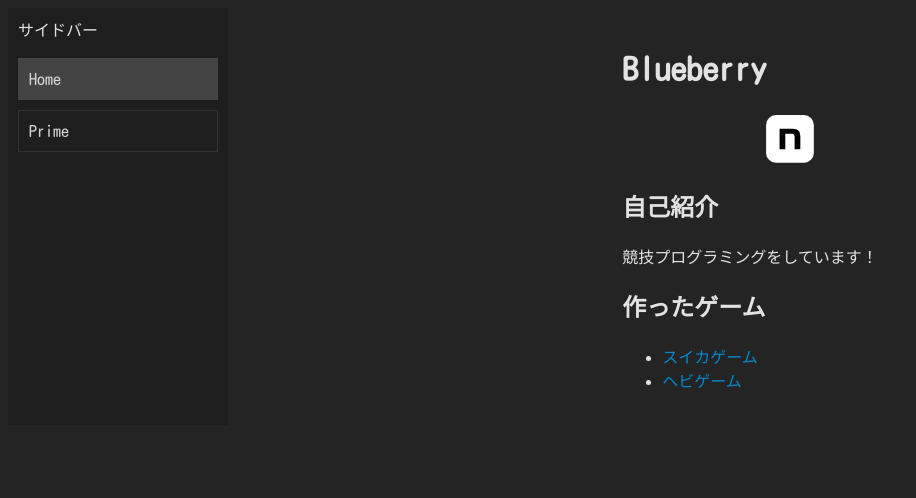
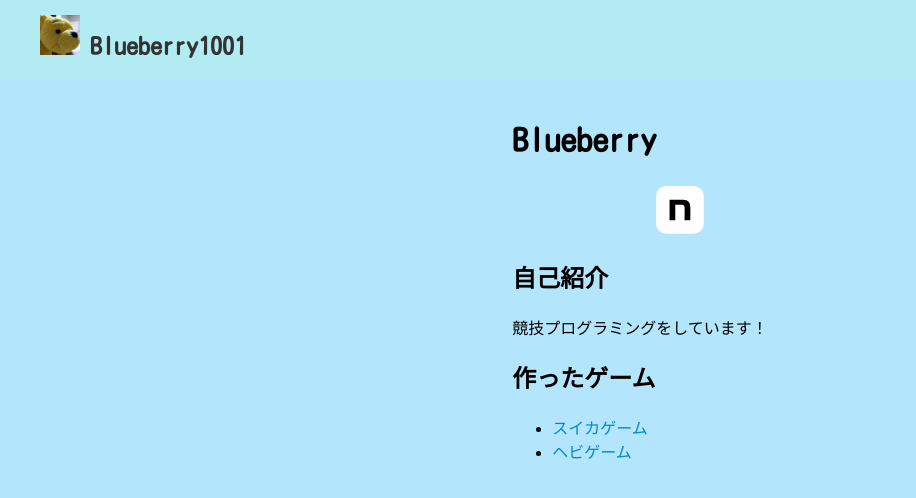
Before and after one commit to blueberry1001/blueberry1001.github.io, a React (Vite) app: page / in a window 1280 px wide. Shown: the top 498 px of the page, without its empty margins (0-916 px from the left). Built offline with nearby package versions, Linux system fonts and the light colour scheme; some icons are missing.

Commit message:
CSSなんもわからん　サイドバー削除、ヘッダー作成

```diff
--- a/src/AppRoutes.tsx
+++ b/src/AppRoutes.tsx
@@ -1,6 +1,6 @@
 import { HashRouter, Route, Routes } from "react-router-dom";
 
-import Sidebar from "./Sidebar";
+import Header from "./Header";
 import HomePage from "./routes/Home";
 import Page404 from "./routes/Page404";
 import PrimePage from "./routes/Prime";
@@ -8,9 +8,10 @@ import PrimePage from "./routes/Prime";
 const AppRoutes = () => {
   return (
     <div>
+      <Header />
       <HashRouter>
         <div className="wrapper">
-          <Sidebar />
+          {/* <Sidebar /> */}
           <div className="mainelement">
             <Routes>
               <Route element={<HomePage />} path="/" />
--- /dev/null
+++ b/src/Header.css
@@ -0,0 +1,46 @@
+/* ヘッダー全体のスタイル */
+header {
+  background-color: #b2ebf2; /* 背景色 */
+  padding: 15px 0; /* 上下の余白 */
+  width: 100%; /* 幅を100%にする */
+}
+
+/* ヘッダーの中身のスタイル */
+.header-inner {
+  display: flex; /* 横並びにする */
+  justify-content: space-between; /* 要素を左右に配置 */
+  align-items: center; /* 要素を上下中央に配置 */
+  max-width: 1200px; /* 最大幅 */
+  margin: 0 auto; /* 中央寄せ */
+  padding: 0 20px; /* 左右の余白 */
+}
+.site-title {
+  font-size: 24px; /* フォントサイズ */
+  font-weight: bold; /* 太字 */
+  color: #333; /* テキスト色 */
+}
+
+/* ロゴエリアのスタイル */
+.logo-area {
+  display: flex; /* 要素を横並びにする */
+  align-items: center; /* 要素を上下中央に配置 */
+}
+
+/* ロゴ画像のスタイル */
+.logo-image {
+  width: 40px;
+  height: 40px;
+  margin-right: 10px; /* ロゴとサイトタイトルの間の余白 */
+}
+.logo-link {
+  font-size: large; /* フォントサイズ */
+  text-decoration: none; /* リンクの下線を消す */
+  align-items: center; /* 要素を上下中央に配置 */
+  color: #333; /* テキスト色 */
+}
+
+body {
+  display: block; /* flexを解除 */
+  margin: 0; /* デフォルトのマージンをリセット */
+  padding: 0; /* デフォルトのパディングをリセット */
+}
--- /dev/null
+++ b/src/Header.tsx
@@ -0,0 +1,17 @@
+import "./Header.css";
+const Header = () => {
+  return (
+    <header className="header">
+      <div className="header-inner">
+        <div className="logo-area">
+          <a className="logo-link" href="/">
+            <img alt="サイトロゴ" className="logo-image" src="./icon.png" />
+            <span className="site-title">Blueberry1001</span>
+          </a>
+        </div>
+      </div>
+    </header>
+  );
+};
+
+export default Header;
--- a/src/Sidebar.css
+++ b/src/Sidebar.css
@@ -1,6 +1,6 @@
 .sidebar {
   width: 200px; /* サイドバーの幅 */
-  background-color: #1E1E1E; /* VS Code Dark+風背景色 */
+  background-color: #4dd0e1; /* VS Code Dark+風背景色 */
   padding: 10px;
 }
 
@@ -25,10 +25,9 @@
   cursor: pointer; /* カーソル変更 */
 }
 
-
 .sidebar li.active {
-  background-color: #5C6370; /* アクティブ時の背景色 (VS Code Dark+風) */
-  border-color: #5C6370; /* アクティブ時のボーダー色 */
+  background-color: #5c6370; /* アクティブ時の背景色 (VS Code Dark+風) */
+  border-color: #5c6370; /* アクティブ時のボーダー色 */
 }
 
 .sidebar li.partially-active {
@@ -38,7 +37,7 @@
 
 .links {
   text-decoration: none;
-  color: #D4D4D4; /* VS Code Dark+風テキスト色 */
+  color: #d4d4d4; /* VS Code Dark+風テキスト色 */
   display: block; /* リンクをブロックレベルにすることで幅全体に広がる */
 }
 
--- a/src/Sidebar.tsx
+++ b/src/Sidebar.tsx
@@ -13,10 +13,10 @@ const Sidebar = () => {
       <ul>
         {menu.map((item) => (
           <li
+            className={`${location.pathname === item.path ? "active" : ""} ${location.pathname.startsWith(item.path) ? "partially-active" : ""}`} // 部分一致対応
             key={item.title}
-            className={`${location.pathname === item.path ? "active" : ""} ${location.pathname.startsWith(item.path) ? 'partially-active' : ''}`} // 部分一致対応
           >
-            <Link to={item.path} className="links">
+            <Link className="links" to={item.path}>
               {item.title}
             </Link>
           </li>
--- a/src/index.css
+++ b/src/index.css
@@ -5,17 +5,14 @@
   line-height: 1.5;
   font-size: 16px;
   color-scheme: dark;
-  color: rgba(255, 255, 255, 0.87);
-  background-color: #242424;
+  color: black;
+  background-color: #b3e5fc;
 }
 
 a {
   text-decoration: none;
   color: #0288d1;
   transition: all 0.2s;
-}
-a:hover {
-  /* scale: 1.1; */
 }
 
 .Links a:hover {
--- a/src/main.tsx
+++ b/src/main.tsx
@@ -1,5 +1,4 @@
 import React from "react";
-
 import ReactDOM from "react-dom/client";
 
 import AppRoutes from "./AppRoutes.tsx";
@@ -9,5 +8,5 @@ import "./index.css";
 ReactDOM.createRoot(document.getElementById("root")!).render(
   <React.StrictMode>
     <AppRoutes />
-  </React.StrictMode>,
+  </React.StrictMode>
 );
```
Also changed, not shown: src/assets/icon.png (added), src/icon.png (added).
